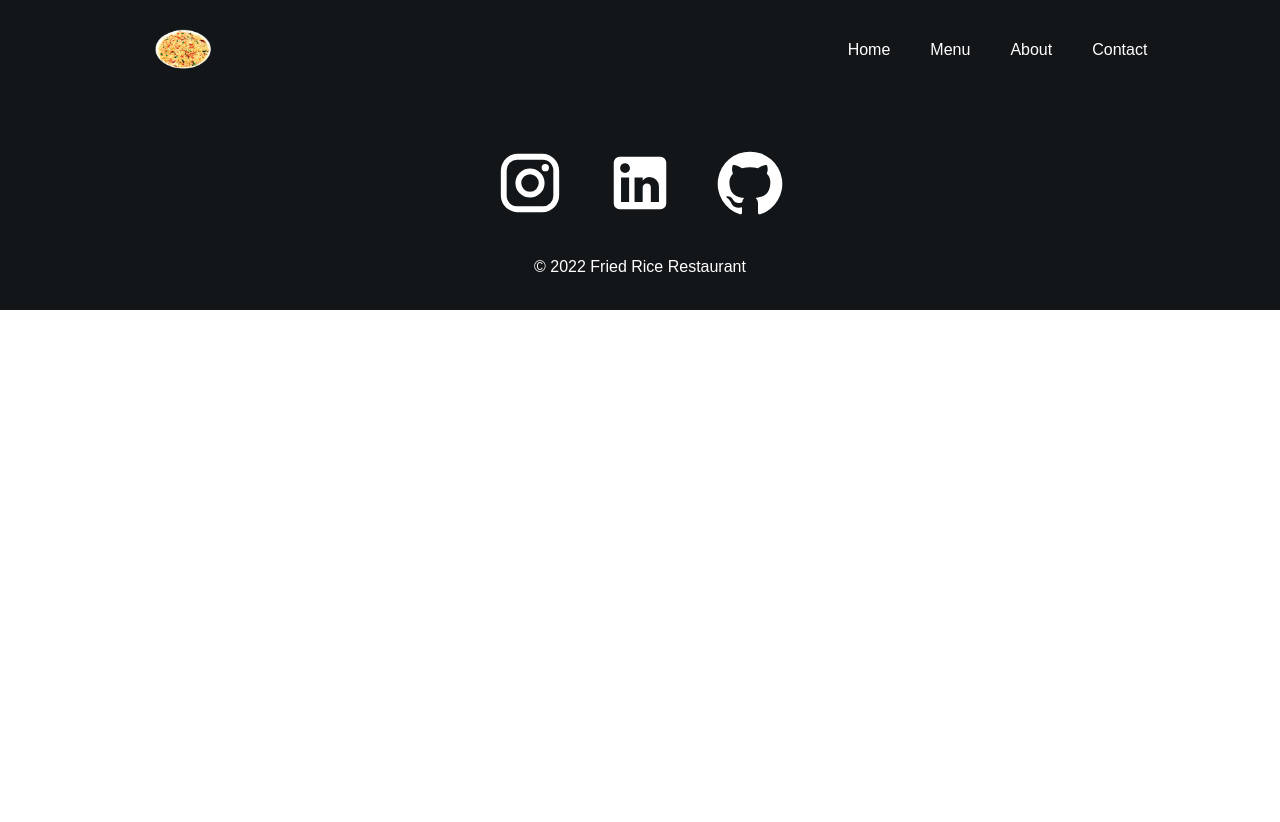
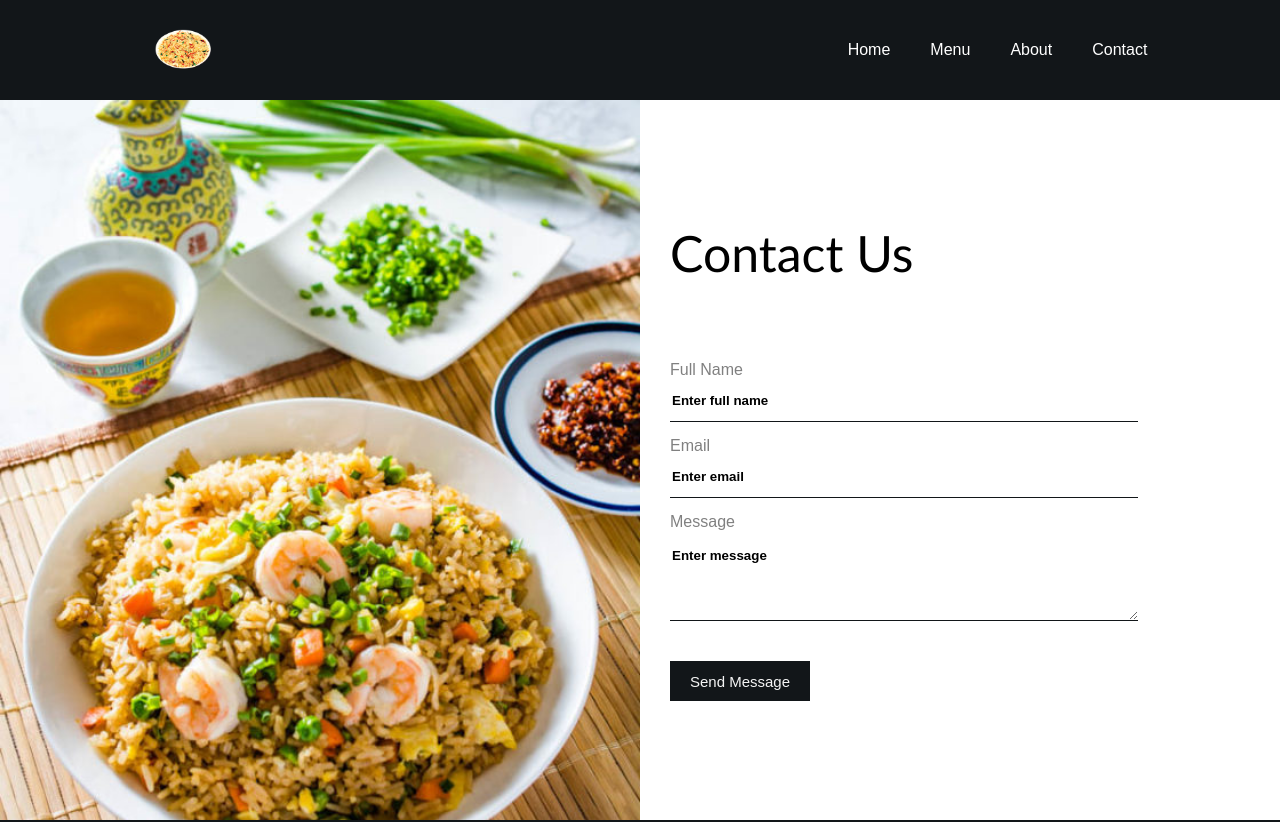
Before and after one commit to wchen19/fried-rice-restaurant, a React (Create React App) app: page /contact in a window 1280 px wide. Shown: the top 822 px of the page. Before the commit the page ends 800 px from the top, so only its background shows below. Built offline with nearby package versions, Linux system fonts and the light colour scheme.

Commit message:
feat: add contact page

```diff
--- a/src/App.js
+++ b/src/App.js
@@ -4,6 +4,7 @@
 import Home from "./pages/Home";
 import Menu from "./pages/Menu";
 import About from "./pages/About";
+import Contact from "./pages/Contact";
 import { BrowserRouter as Router, Route, Routes } from "react-router-dom";
 
 function App() {
@@ -15,6 +16,7 @@
           <Route path="/" element={<Home />} />
           <Route path="menu" element={<Menu />} />
           <Route path="about" element={<About />} />
+          <Route path="contact" element={<Contact />} />
         </Routes>
         <Footer />
       </Router>
--- /dev/null
+++ b/src/pages/Contact.js
@@ -0,0 +1,28 @@
+import React from "react";
+import ContactImage from "../assets/contact-image.jpg";
+import "../styles/Contact.css";
+
+function Contact() {
+  return (
+    <div className="contact">
+      <div
+        className="leftContent"
+        style={{ backgroundImage: `url(${ContactImage})` }}
+      ></div>
+      <div className="rightContent">
+        <h1>Contact Us</h1>
+        <form id="contactForm" method="POST">
+          <label htmlFor="name">Full Name</label>
+          <input name="name" placeholder="Enter full name" type="text" />
+          <label htmlFor="email">Email</label>
+          <input name="email" placeholder="Enter email" type="email" />
+          <label htmlFor="message">Message</label>
+          <textarea rows="5" placeholder="Enter message"></textarea>
+          <button type="submit">Send Message</button>
+        </form>
+      </div>
+    </div>
+  );
+}
+
+export default Contact;
--- /dev/null
+++ b/src/styles/Contact.css
@@ -0,0 +1,80 @@
+.contact {
+    width: 100%;
+    height: 90vh;
+    display: flex;
+  }
+
+  .contact .leftContent {
+    height: 100%;
+    flex: 50%;
+    background-position: center;
+    background-repeat: no-repeat;
+    background-size: cover;
+  }
+
+  .contact .rightContent {
+    height: 100%;
+    flex: 50%;
+    display: flex;
+    flex-direction: column;
+    justify-content: center;
+  }
+
+  .contact .rightContent h1 {
+    font-family: "Trebuchet MS", "Lucida Sans Unicode", "Lucida Grande",
+      "Lucida Sans", Arial, sans-serif;
+    font-weight: 10;
+    font-size: 50px;
+    margin-left: 30px;
+  }
+
+  form {
+    display: flex;
+    flex-direction: column;
+    width: auto;
+    height: auto;
+    padding: 30px;
+  }
+
+  form input {
+    height: 40px;
+    width: 80%;
+    border: none;
+    border-bottom: 1px solid #121619;
+    color: black;
+  }
+
+  form textarea {
+    margin-top: 15px;
+    height: 70px;
+    width: 80%;
+    border: none;
+    border-bottom: 1px solid #121619;
+    color: black;
+  }
+  input::placeholder,
+  textarea::placeholder {
+    font-weight: bold;
+    color: black;
+    font-family: Arial, Helvetica, sans-serif;
+  }
+  form input:focus,
+  textarea:focus {
+    outline: none;
+  }
+
+  form label {
+    margin-top: 15px;
+    color: grey;
+  }
+
+  form button {
+    margin-top: 40px;
+    width: 140px;
+    height: 40px;
+    border: none;
+    background-color: #121619;
+    color: whitesmoke;
+    font-size: 15px;
+    cursor: pointer;
+  }
```
Also changed, not shown: src/assets/contact-image.jpg (added).
